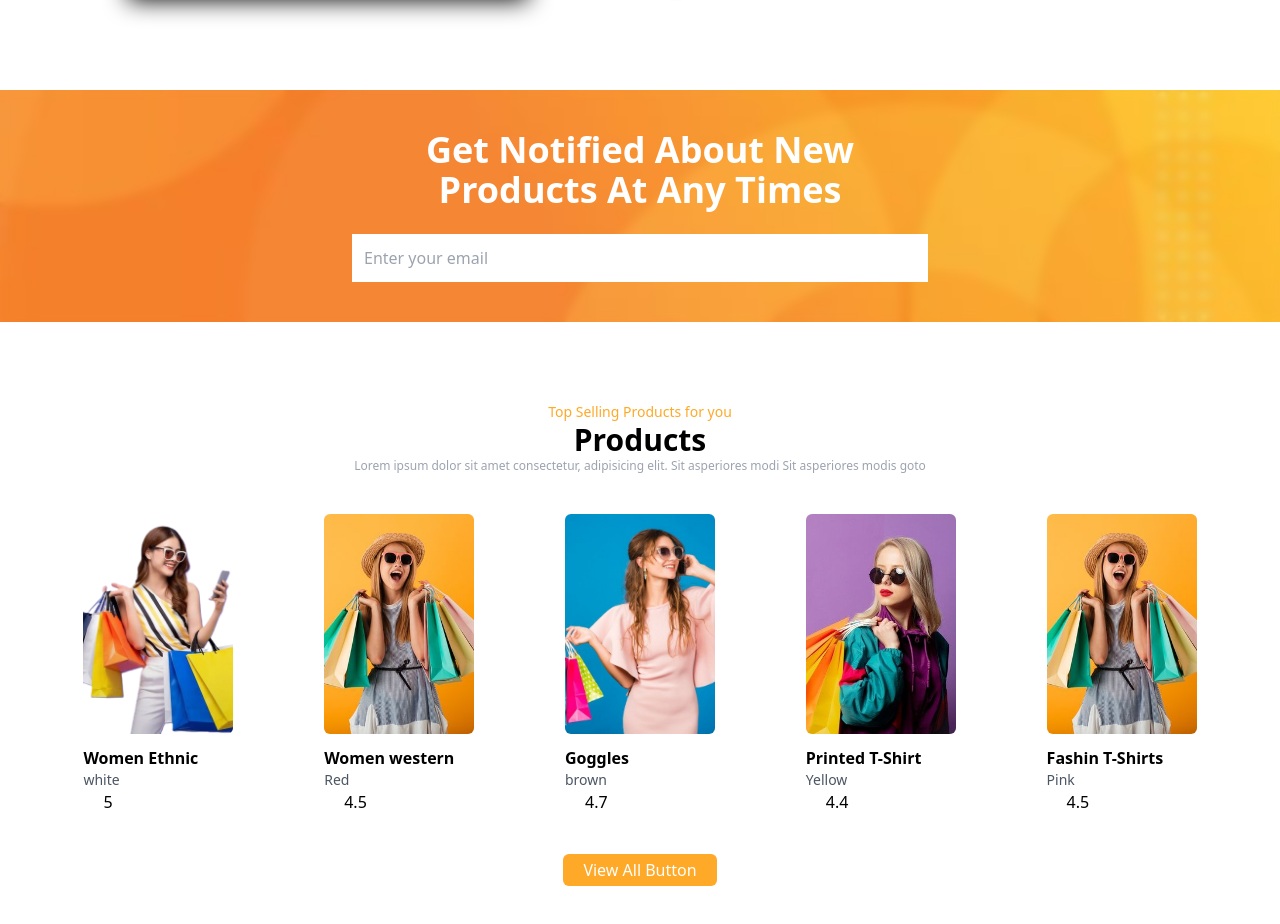
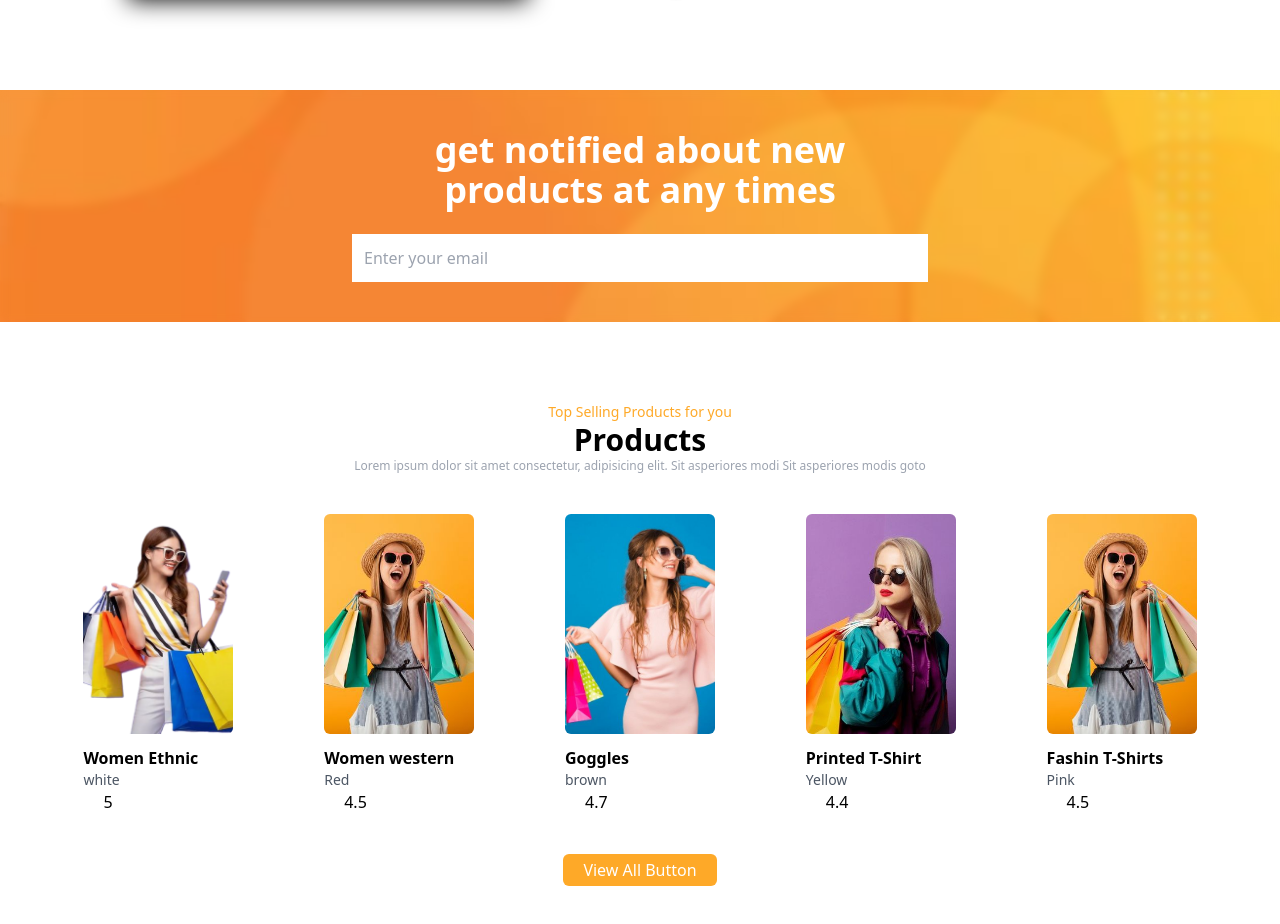
Before and after one commit to letera1/Shopping-Landing-Page, a React (Vite) app: page / in a window 1280 px wide. Shown: the part 2222-3146 px from the top of the page. Built offline with nearby package versions, Linux system fonts and the light colour scheme; some icons are missing.

Commit message:
Update Subscribe.jsx

```diff
--- a/src/components/Subscribe/Subscribe.jsx
+++ b/src/components/Subscribe/Subscribe.jsx
@@ -20,7 +20,7 @@ const Subscribe = () => {
       <div className="container backdrop-blur-sm py-10">
         <div className="space-y-6 max-w-xl mx-auto">
           <h1 className="text-2xl !text-center sm:text-left sm:text-4xl font-semibold">
-            Get Notified About New Products At Any Times
+            get notified about new products at any times
           </h1>
           <input
             data-aos="fade-up"
```
